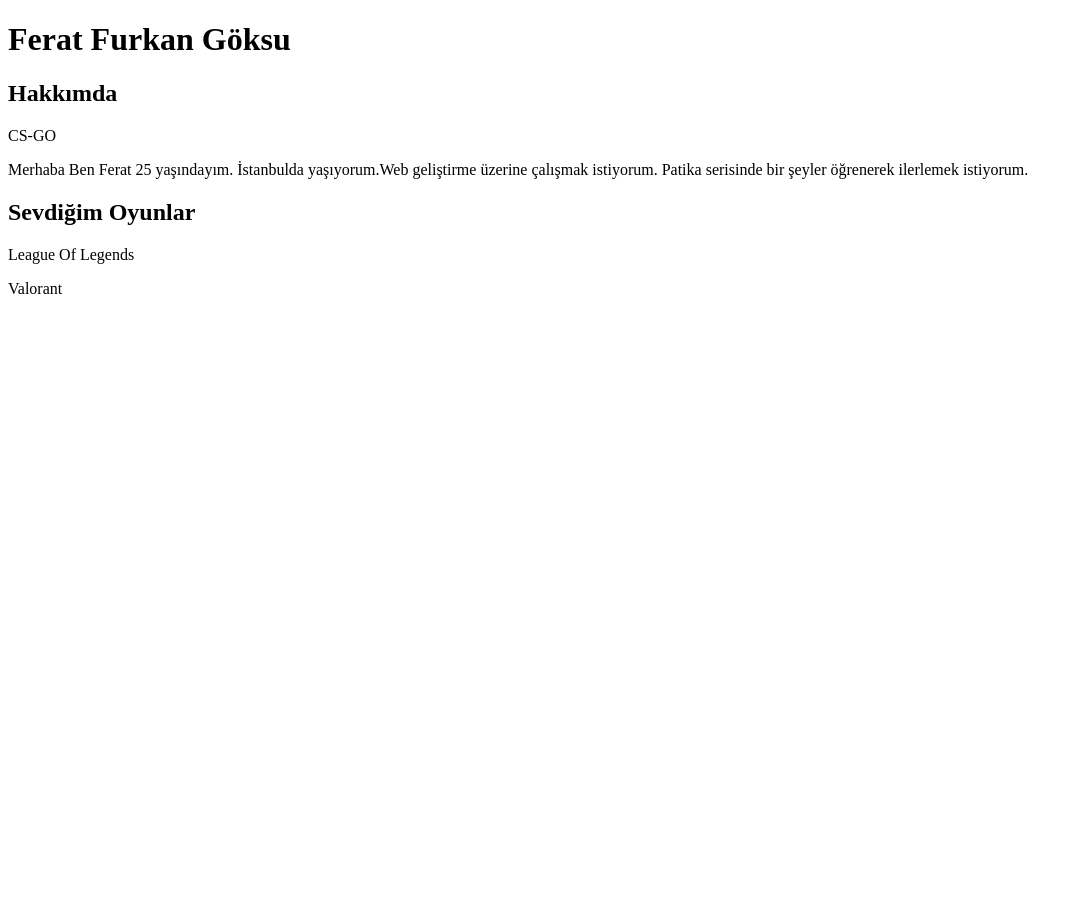
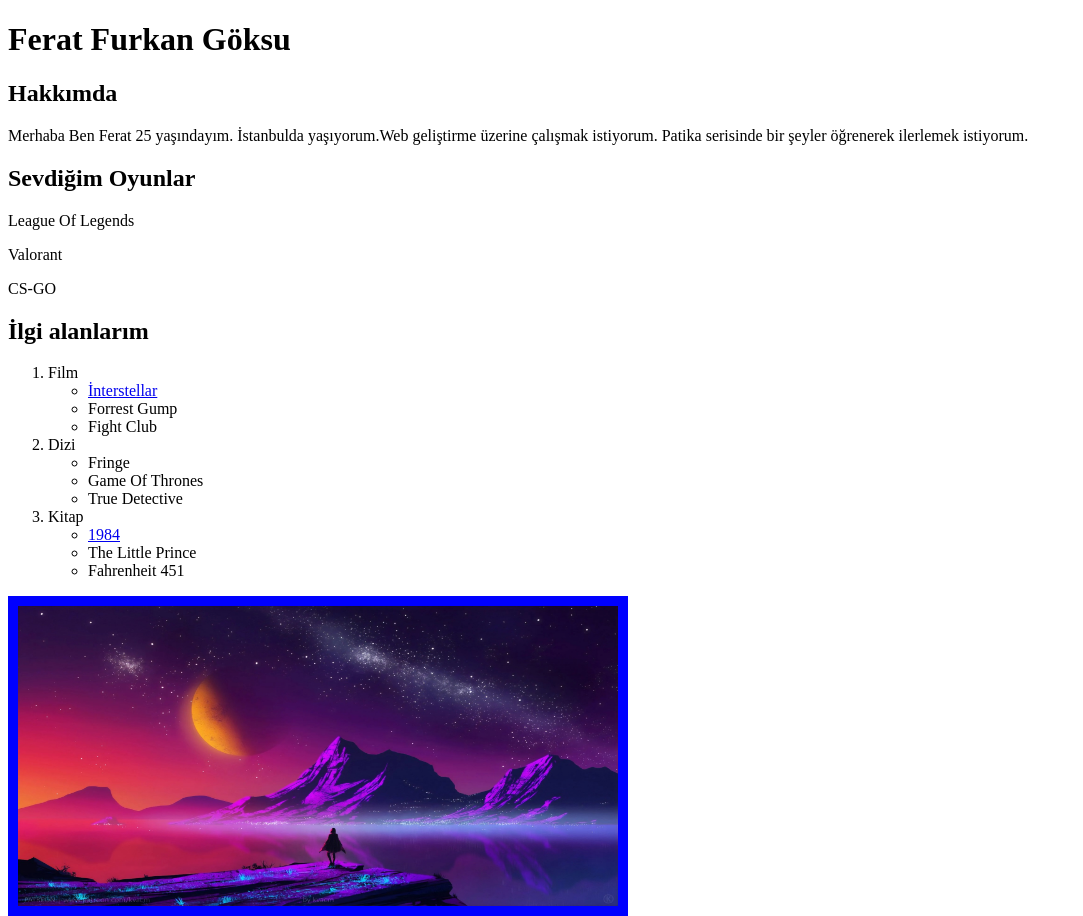
Before and after one commit to feratgoksu/test-repo, a plain HTML site: page index.html in a window 1280 px wide. Shown: the whole page, without its empty margins (0-1083 px from the left). Before the commit the page ends 800 px from the top, so only its background shows below. Drawn offline with Linux system fonts and the light colour scheme.

Commit message:
Last commit

```diff
--- a/index.html
+++ b/index.html
@@ -7,14 +7,43 @@
     <title>Document</title>
 </head>
 <body>
+    <style>
+
+    </style>
     <!-- Kişisel Bilgiler-->
     <h1>Ferat Furkan Göksu</h1>
     <h2>Hakkımda</h2>
-    <p>CS-GO</p>
     <p> Merhaba Ben Ferat 25 yaşındayım. İstanbulda yaşıyorum.Web geliştirme üzerine çalışmak istiyorum. Patika serisinde bir şeyler öğrenerek ilerlemek istiyorum.</p>
     <h2>Sevdiğim Oyunlar</h2>
     <p>League Of Legends</p>
     <p>Valorant</p>
+    <p>CS-GO</p>
+
+    <h2>İlgi alanlarım</h2>
+     <ol>
+        <li>Film</li>
+            <ul>
+                <li><a href="https://www.imdb.com/title/tt0816692/?pf_rd_m=A2FGELUUNOQJNL&pf_rd_p=1a264172-ae11-42e4-8ef7-7fed1973bb8f&pf_rd_r=7H47W6KHCQ9FZXKDDVBH&pf_rd_s=center-1&pf_rd_t=15506&pf_rd_i=top&ref_=chttp_tt_25" target="_blank" >İnterstellar</a></li>
+                <li>Forrest Gump</li>
+                <li>Fight Club</li>
+            </ul>
+        <li>Dizi</li>
+            <ul>
+                <li>Fringe</li>
+                <li>Game Of Thrones</li>
+                <li>True Detective</li>
+            </ul>
+        <li>Kitap</li>
+            <ul>
+                <li><a href="https://www.goodreads.com/book/show/61439040-1984" target="_blank">1984</a></li>
+                <li>The Little Prince</li>
+                <li>Fahrenheit 451</li>
+            </ul>
+     </ol>
+
+        <img id="resim" src="deneme.jpg" width="600" height="300" style="border: 10px solid blue; float: left;"  />
+
+
 
 
 </body>
```
Also changed, not shown: deneme.jpg (added).
